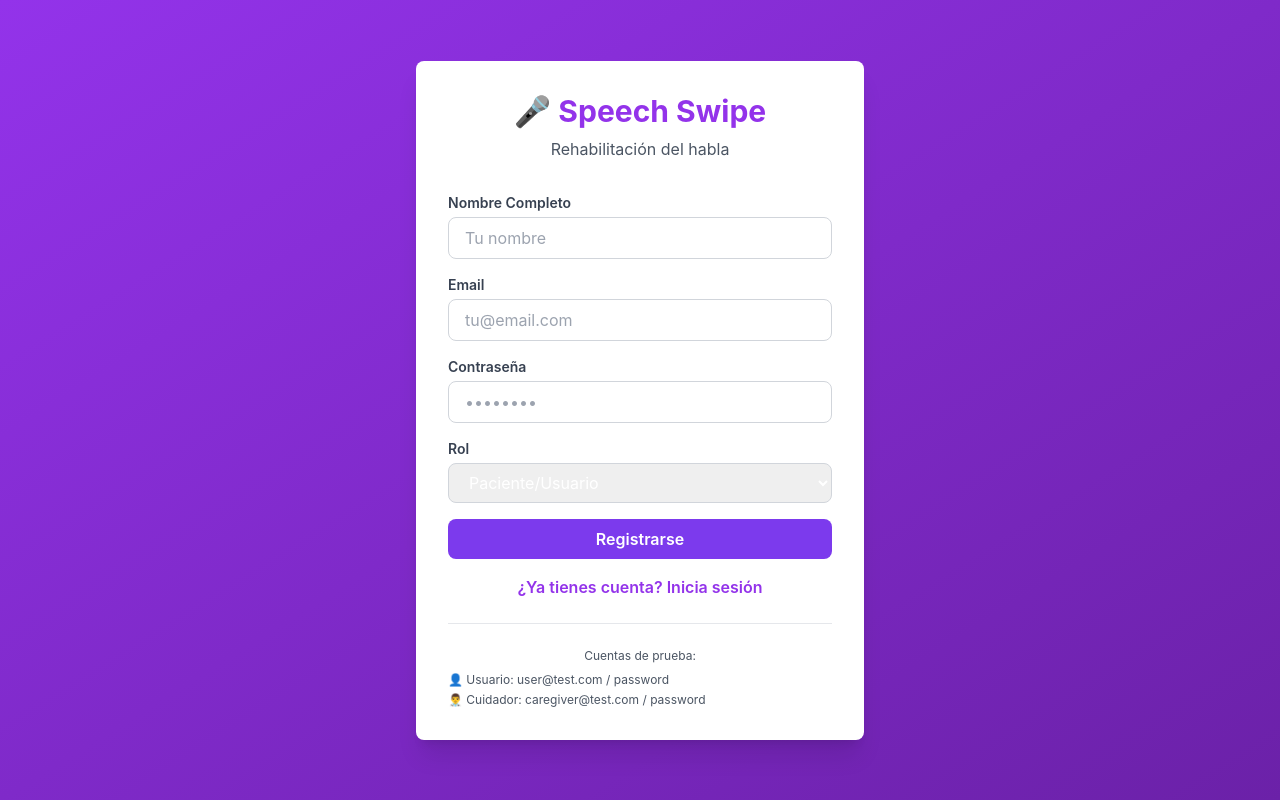
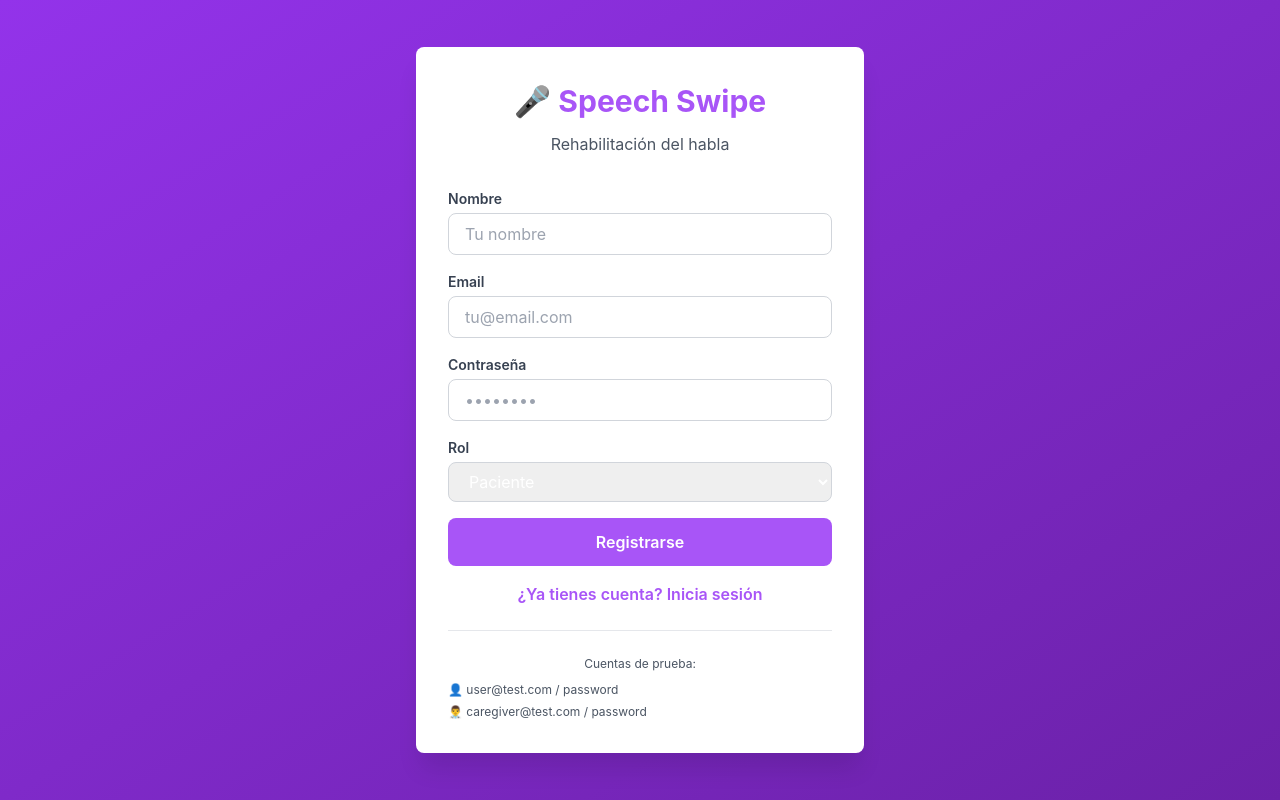
Before and after one commit to javierdelaguila406/speech-swipe, a React (Vite) app: page / in a window 1280 px wide. Both pictures are taken after a click on the button "¿No tienes cuenta? Regístrate". Built offline with nearby package versions, Linux system fonts and the light colour scheme.

Commit message:
fix: Complete LoginScreen rewrite with inline styles

```diff
--- a/src/components/auth/LoginScreen.tsx
+++ b/src/components/auth/LoginScreen.tsx
@@ -1,4 +1,4 @@
-import React, { useState } from 'react'
+import React, { useState, useEffect } from 'react'
 import { useAuth } from '@/hooks/useAuth'
 import { Button } from '@/components/common/Button'
 
@@ -10,70 +10,123 @@ export const LoginScreen: React.FC<LoginScreenProps> = ({ onLoginSuccess }) => {
   const { login, signup } = useAuth()
   const [email, setEmail] = useState('')
   const [password, setPassword] = useState('')
+  const [fullName, setFullName] = useState('')
+  const [role, setRole] = useState('user')
   const [showSignup, setShowSignup] = useState(false)
-  const [fullName, setFullName] = useState('')
-  const [role, setRole] = useState<'user' | 'caregiver'>('user')
   const [error, setError] = useState('')
 
-  const handleLogin = (e: React.FormEvent) => {
+  // Crear cuentas de prueba
+  useEffect(() => {
+    const users = JSON.parse(localStorage.getItem('speech_swipe_users') || '[]')
+    if (users.length === 0) {
+      localStorage.setItem('speech_swipe_users', JSON.stringify([
+        { id: '1', email: 'user@test.com', password: 'password', fullName: 'Usuario Demo', role: 'user' },
+        { id: '2', email: 'caregiver@test.com', password: 'password', fullName: 'Cuidador Demo', role: 'caregiver' }
+      ]))
+    }
+  }, [])
+
+  const handleLogin = async (e: React.FormEvent<HTMLFormElement>) => {
     e.preventDefault()
+    setError('')
     try {
       login(email, password)
+      setEmail('')
+      setPassword('')
       onLoginSuccess()
     } catch (err) {
-      setError(err instanceof Error ? err.message : 'Error al iniciar sesión')
+      setError(err instanceof Error ? err.message : 'Error')
     }
   }
 
-  const handleSignup = (e: React.FormEvent) => {
+  const handleSignup = async (e: React.FormEvent<HTMLFormElement>) => {
     e.preventDefault()
+    setError('')
     try {
-      signup(email, password, fullName, role)
+      signup(email, password, fullName, role as 'user' | 'caregiver')
+      setEmail('')
+      setPassword('')
+      setFullName('')
       onLoginSuccess()
     } catch (err) {
-      setError(err instanceof Error ? err.message : 'Error al registrarse')
+      setError(err instanceof Error ? err.message : 'Error')
     }
   }
 
   return (
-    <div className="min-h-screen bg-gradient-to-br from-purple-600 to-purple-800 flex items-center justify-center p-4">
-      <div className="bg-white rounded-lg shadow-xl p-8 w-full max-w-md">
-        <h1 className="text-3xl font-bold text-center mb-2 text-purple-600">🎤 Speech Swipe</h1>
-        <p className="text-center text-gray-600 mb-8">Rehabilitación del habla</p>
+    <div style={{ minHeight: '100vh', background: 'linear-gradient(to bottom right, #9333ea, #6b21a8)', display: 'flex', alignItems: 'center', justifyContent: 'center', padding: '16px' }}>
+      <div style={{ background: 'white', borderRadius: '8px', boxShadow: '0 20px 25px -5px rgba(0, 0, 0, 0.1)', padding: '32px', width: '100%', maxWidth: '448px' }}>
+        <h1 style={{ fontSize: '30px', fontWeight: 'bold', textAlign: 'center', marginBottom: '8px', color: '#a855f7' }}>
+          🎤 Speech Swipe
+        </h1>
+        <p style={{ textAlign: 'center', color: '#4b5563', marginBottom: '32px' }}>Rehabilitación del habla</p>
 
         {error && (
-          <div className="bg-red-100 border border-red-400 text-red-700 px-4 py-3 rounded mb-4">
+          <div style={{ background: '#fee2e2', border: '1px solid #fca5a5', color: '#991b1b', padding: '12px', borderRadius: '4px', marginBottom: '16px' }}>
             {error}
           </div>
         )}
 
         {!showSignup ? (
-          <form onSubmit={handleLogin} className="space-y-4">
+          <form onSubmit={handleLogin} style={{ display: 'flex', flexDirection: 'column', gap: '16px' }}>
             <div>
-              <label className="block text-sm font-semibold text-gray-700 mb-1">Email</label>
+              <label style={{ display: 'block', fontSize: '14px', fontWeight: '600', color: '#374151', marginBottom: '4px' }}>
+                Email
+              </label>
               <input
                 type="email"
                 value={email}
                 onChange={(e) => setEmail(e.target.value)}
                 placeholder="tu@email.com"
-                className="w-full px-4 py-2 border border-gray-300 rounded-lg focus:outline-none focus:ring-2 focus:ring-purple-500"
+                style={{
+                  width: '100%',
+                  padding: '8px 16px',
+                  border: '1px solid #d1d5db',
+                  borderRadius: '8px',
+                  boxSizing: 'border-box',
+                  fontSize: '16px'
+                }}
                 required
               />
             </div>
+
             <div>
-              <label className="block text-sm font-semibold text-gray-700 mb-1">Contraseña</label>
+              <label style={{ display: 'block', fontSize: '14px', fontWeight: '600', color: '#374151', marginBottom: '4px' }}>
+                Contraseña
+              </label>
               <input
                 type="password"
                 value={password}
                 onChange={(e) => setPassword(e.target.value)}
                 placeholder="••••••••"
-                className="w-full px-4 py-2 border border-gray-300 rounded-lg focus:outline-none focus:ring-2 focus:ring-purple-500"
+                style={{
+                  width: '100%',
+                  padding: '8px 16px',
+                  border: '1px solid #d1d5db',
+                  borderRadius: '8px',
+                  boxSizing: 'border-box',
+                  fontSize: '16px'
+                }}
                 required
               />
             </div>
-            <Button type="submit" className="w-full">
+
+            <button
+              type="submit"
+              style={{
+                width: '100%',
+                background: '#a855f7',
+                color: 'white',
+                padding: '12px',
+                borderRadius: '8px',
+                border: 'none',
+                fontWeight: '600',
+                cursor: 'pointer',
+                fontSize: '16px'
+              }}
+            >
               Iniciar Sesión
-            </Button>
+            </button>
 
             <button
               type="button"
@@ -81,61 +134,121 @@ export const LoginScreen: React.FC<LoginScreenProps> = ({ onLoginSuccess }) => {
                 setShowSignup(true)
                 setError('')
               }}
-              className="w-full text-purple-600 hover:text-purple-800 font-semibold"
+              style={{
+                width: '100%',
+                color: '#a855f7',
+                background: 'none',
+                border: 'none',
+                fontWeight: '600',
+                cursor: 'pointer',
+                fontSize: '16px'
+              }}
             >
               ¿No tienes cuenta? Regístrate
             </button>
           </form>
         ) : (
-          <form onSubmit={handleSignup} className="space-y-4">
+          <form onSubmit={handleSignup} style={{ display: 'flex', flexDirection: 'column', gap: '16px' }}>
             <div>
-              <label className="block text-sm font-semibold text-gray-700 mb-1">Nombre Completo</label>
+              <label style={{ display: 'block', fontSize: '14px', fontWeight: '600', color: '#374151', marginBottom: '4px' }}>
+                Nombre
+              </label>
               <input
                 type="text"
                 value={fullName}
                 onChange={(e) => setFullName(e.target.value)}
                 placeholder="Tu nombre"
-                className="w-full px-4 py-2 border border-gray-300 rounded-lg focus:outline-none focus:ring-2 focus:ring-purple-500"
+                style={{
+                  width: '100%',
+                  padding: '8px 16px',
+                  border: '1px solid #d1d5db',
+                  borderRadius: '8px',
+                  boxSizing: 'border-box',
+                  fontSize: '16px'
+                }}
                 required
               />
             </div>
+
             <div>
-              <label className="block text-sm font-semibold text-gray-700 mb-1">Email</label>
+              <label style={{ display: 'block', fontSize: '14px', fontWeight: '600', color: '#374151', marginBottom: '4px' }}>
+                Email
+              </label>
               <input
                 type="email"
                 value={email}
                 onChange={(e) => setEmail(e.target.value)}
                 placeholder="tu@email.com"
-                className="w-full px-4 py-2 border border-gray-300 rounded-lg focus:outline-none focus:ring-2 focus:ring-purple-500"
+                style={{
+                  width: '100%',
+                  padding: '8px 16px',
+                  border: '1px solid #d1d5db',
+                  borderRadius: '8px',
+                  boxSizing: 'border-box',
+                  fontSize: '16px'
+                }}
                 required
               />
             </div>
+
             <div>
-              <label className="block text-sm font-semibold text-gray-700 mb-1">Contraseña</label>
+              <label style={{ display: 'block', fontSize: '14px', fontWeight: '600', color: '#374151', marginBottom: '4px' }}>
+                Contraseña
+              </label>
               <input
                 type="password"
                 value={password}
                 onChange={(e) => setPassword(e.target.value)}
                 placeholder="••••••••"
-                className="w-full px-4 py-2 border border-gray-300 rounded-lg focus:outline-none focus:ring-2 focus:ring-purple-500"
+                style={{
+                  width: '100%',
+                  padding: '8px 16px',
+                  border: '1px solid #d1d5db',
+                  borderRadius: '8px',
+                  boxSizing: 'border-box',
+                  fontSize: '16px'
+                }}
                 required
               />
             </div>
+
             <div>
-              <label className="block text-sm font-semibold text-gray-700 mb-1">Rol</label>
+              <label style={{ display: 'block', fontSize: '14px', fontWeight: '600', color: '#374151', marginBottom: '4px' }}>
+                Rol
+              </label>
               <select
                 value={role}
-                onChange={(e) => setRole(e.target.value as 'user' | 'caregiver')}
-                className="w-full px-4 py-2 border border-gray-300 rounded-lg focus:outline-none focus:ring-2 focus:ring-purple-500"
+                onChange={(e) => setRole(e.target.value)}
+                style={{
+                  width: '100%',
+                  padding: '8px 16px',
+                  border: '1px solid #d1d5db',
+                  borderRadius: '8px',
+                  boxSizing: 'border-box',
+                  fontSize: '16px'
+                }}
               >
-                <option value="user">Paciente/Usuario</option>
-                <option value="caregiver">Cuidador/Terapeuta</option>
+                <option value="user">Paciente</option>
+                <option value="caregiver">Cuidador</option>
               </select>
             </div>
 
-            <Button type="submit" className="w-full">
+            <button
+              type="submit"
+              style={{
+                width: '100%',
+                background: '#a855f7',
+                color: 'white',
+                padding: '12px',
+                borderRadius: '8px',
+                border: 'none',
+                fontWeight: '600',
+                cursor: 'pointer',
+                fontSize: '16px'
+              }}
+            >
               Registrarse
-            </Button>
+            </button>
 
             <button
               type="button"
@@ -143,18 +256,26 @@ export const LoginScreen: React.FC<LoginScreenProps> = ({ onLoginSuccess }) => {
                 setShowSignup(false)
                 setError('')
               }}
-              className="w-full text-purple-600 hover:text-purple-800 font-semibold"
+              style={{
+                width: '100%',
+                color: '#a855f7',
+                background: 'none',
+                border: 'none',
+                fontWeight: '600',
+                cursor: 'pointer',
+                fontSize: '16px'
+              }}
             >
               ¿Ya tienes cuenta? Inicia sesión
             </button>
           </form>
         )}
 
-        <div className="mt-6 pt-6 border-t border-gray-200">
-          <p className="text-xs text-gray-600 text-center mb-2">Cuentas de prueba:</p>
-          <div className="text-xs text-gray-600 space-y-1">
-            <p>👤 Usuario: user@test.com / password</p>
-            <p>👨‍⚕️ Cuidador: caregiver@test.com / password</p>
+        <div style={{ marginTop: '24px', paddingTop: '24px', borderTop: '1px solid #e5e7eb' }}>
+          <p style={{ fontSize: '12px', color: '#4b5563', textAlign: 'center', marginBottom: '8px' }}>Cuentas de prueba:</p>
+          <div style={{ fontSize: '12px', color: '#4b5563', display: 'flex', flexDirection: 'column', gap: '4px' }}>
+            <p>👤 user@test.com / password</p>
+            <p>👨‍⚕️ caregiver@test.com / password</p>
           </div>
         </div>
       </div>
```
